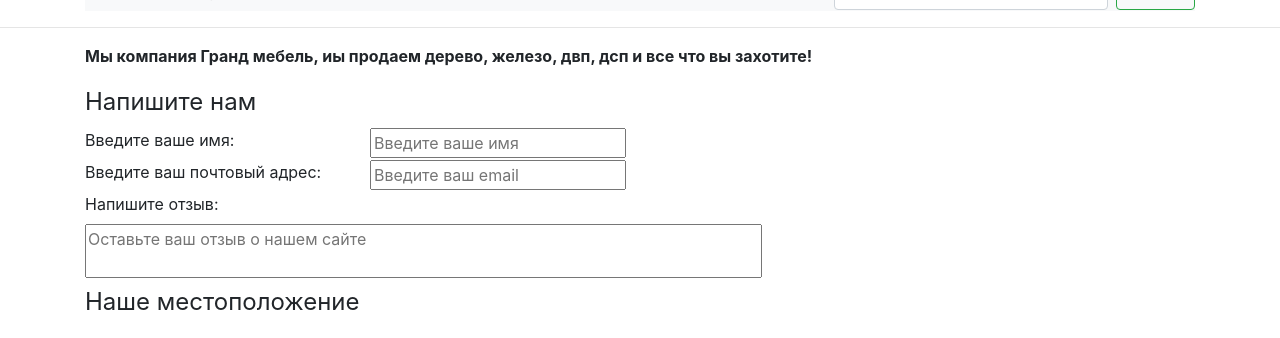
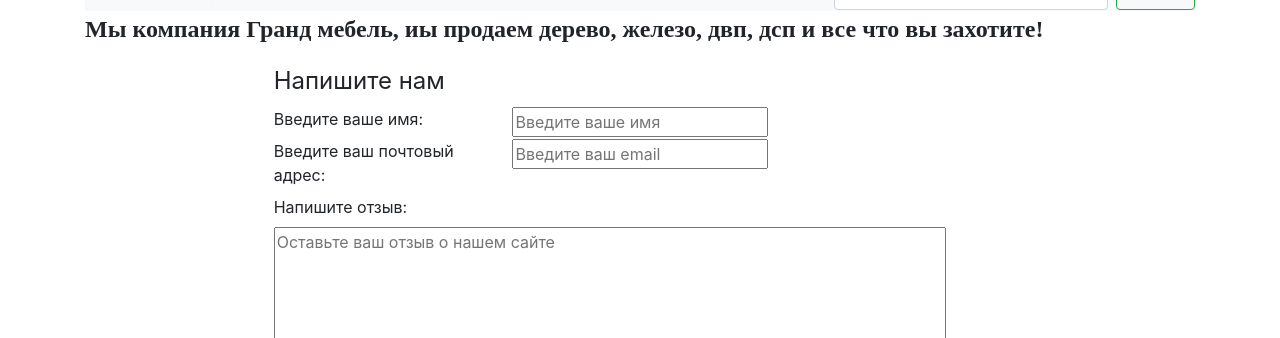
Before and after one commit to stanislav-gerlinger/grand-mebel, a WordPress theme: template content/themes/grand-mebel/page-about_us.php in a window 1280 px wide. Shown: the part 129-467 px from the top of the page. Run offline with PHP 8.4 and a stand-in for WordPress, Linux system fonts and the light colour scheme; the site name, menu and one post (Sample post) are stand-ins, and other content is empty.

Commit message:
about-us fix 2

```diff
--- a/content/themes/grand-mebel/header.php
+++ b/content/themes/grand-mebel/header.php
@@ -48,7 +48,7 @@
                 </div>
                 <div class="col-sm-6">
                     <div class="feedback">
-                    <center>
+                        <div style="text-align: center;">
                             <div>
                                 <h5>
                                     <span>т. 95-11-32 / 95-11-36</span>
@@ -59,7 +59,7 @@
                                     ЛДСП, МДФ, ФАНЕРА
                                 </h3>
                             </div>
-                    </center>
+                        </div>
                     </div>
                 </div>
             </div>
@@ -93,5 +93,4 @@
                 </div>
             </nav>
         </div>
-    <hr>
     </header>
--- a/content/themes/grand-mebel/page-about_us.php
+++ b/content/themes/grand-mebel/page-about_us.php
@@ -1,14 +1,15 @@
 <?php
 /**
- * Страница с шаблоном "О нас" (page-about_us.php)
+ * Шаблон страницы "О нас" (page-about_us.php)
  * @package WordPress
  * @subpackage your-grand-mebel-template-3
- * Template Name: Страница с шаблоном "О нас"
+ * Template Name: Шаблон страницы "О нас"
  */
 get_header(); ?>
     <div class="container">
-        <p><b>Мы компания Гранд мебель, иы продаем дерево, железо, двп, дсп и все что вы захотите!</b></p>
-        <section class="form">
+        <p class="page-about_us__text"><b>Мы компания Гранд мебель, иы продаем дерево, железо, двп, дсп и все что вы захотите!</b></p>
+        <div class="page-about_us__form">
+            <section>
                 <form>
                     <fieldset>
                         <legend>Напишите нам</legend>
@@ -53,4 +54,5 @@ get_header(); ?>
                 </fieldset>
             </section>
         </div>
+    </div>
 <?php get_footer(); ?>
--- a/content/themes/grand-mebel/style.css
+++ b/content/themes/grand-mebel/style.css
@@ -8,29 +8,39 @@ Author: saxa:p
 Author URI: http://dontforget.pro
 */
 
+/*index.php*/
 .carousel-item {
     height: 450px;
 }
+.nav-bar {
+	background-color: #dbd7d2;
+}
 
+/*page-about_us.php*/
 textarea {
 	overflow: auto;
 	resize: none;
-	width: 61%;
+	width: 73%;
+	height: 210px;
+}
+.page-about_us__form {
+	padding-left: 17%;
+}
+.page-about_us__text{
+	font-family: Century Gothic;
+	font-size: 24px;
 }
 
+/*taxonomy-product_category.php*/
 .type-product {
 	border: 1px solid black;
 }
 
-.nav-bar {
-	background-color: #dbd7d2;
-}
-
-.item-size {
-	padding-top: 10%;
-}
-
+/*single-product.php*/
 p.item-size-value {
 	color:red;
 	text-align: right;
 }
+.item-size {
+	padding-top: 10%;
+}
--- a/content/themes/grand-mebel/taxonomy-product_category.php
+++ b/content/themes/grand-mebel/taxonomy-product_category.php
@@ -9,7 +9,7 @@ taxonomy-product_category.php
 <section>
 	<div class="container">
 		<div class="row">
-			<div class="col-sm-9">
+			<div class="col-sm-12">
 				<div class="row">
 					<h1><?php // заголовок архивов
 						if (is_day()) : printf('Daily Archives: %s', get_the_date());
```
Lines whose indentation alone changed are shown as unchanged.
